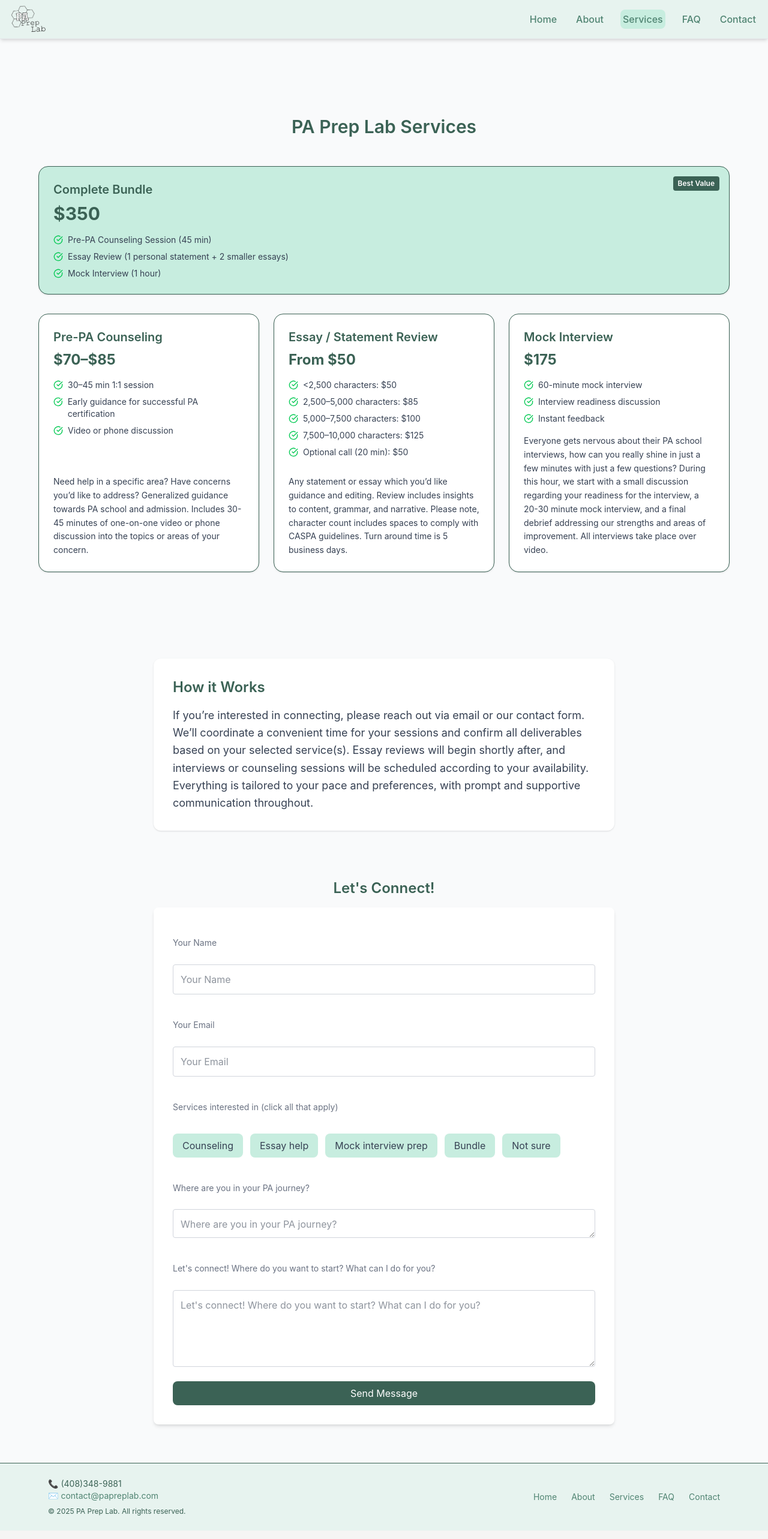
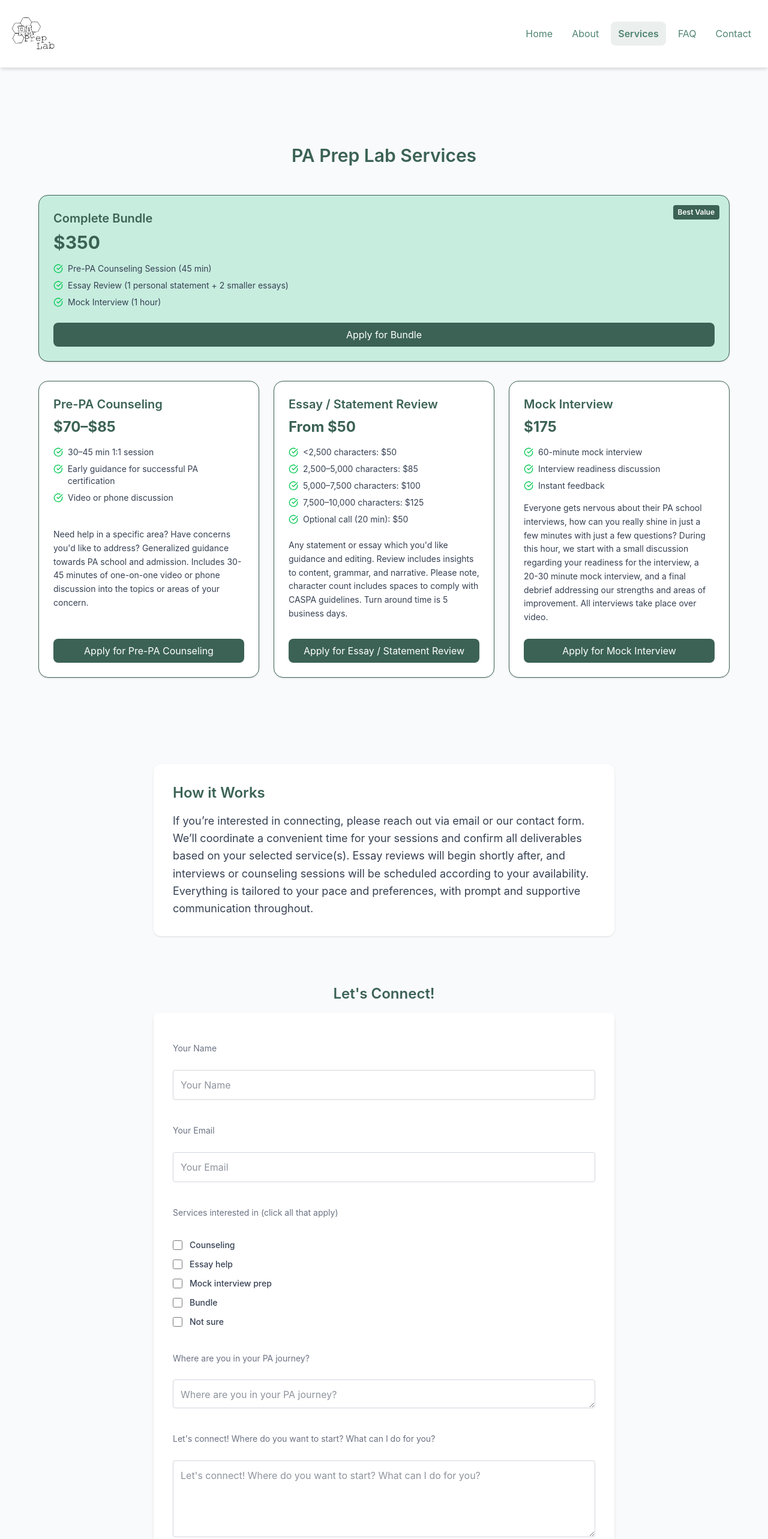
Before and after one commit to a-mcnulty/pa-prep-lab, a Next.js app: page /pricing in a window 1280 px wide. Shown: the top 2566 px of the page at 60% size. Built offline with nearby package versions, Linux system fonts and the light colour scheme.

Commit message:
fix header, improve the pricing cards

```diff
--- a/app/pricing/page.tsx
+++ b/app/pricing/page.tsx
@@ -51,7 +51,7 @@ export default function PricingPage() {
       </section>
 
       {/* Contact */}
-      <section className="max-w-3xl mx-auto">
+      <section id="contact-form" className="max-w-3xl mx-auto">
         <h2
           className={`text-2xl font-semibold mb-4 text-center ${pricingColors.sectionTitle}`}
         >
--- a/components/ContactForm.tsx
+++ b/components/ContactForm.tsx
@@ -1,6 +1,6 @@
 "use client";
 
-import { useState } from "react";
+import { useState, useEffect } from "react";
 import { siteContent } from '@/lib/content';
 
 // 🎨 Colors & Styles
@@ -16,8 +16,18 @@ const formStyles = {
 
 export default function ContactForm() {
   const [status, setStatus] = useState<"idle" | "success" | "error">("idle");
+  const [selectedServices, setSelectedServices] = useState<string[]>([]);
 
-  const [selectedServices, setSelectedServices] = useState<string[]>([]);
+  // Listen for pre-selection events from pricing cards
+  useEffect(() => {
+    const handlePreSelectServices = (event: CustomEvent<{ serviceIds: string[] }>) => {
+      const { serviceIds } = event.detail;
+      setSelectedServices(serviceIds);
+    };
+
+    window.addEventListener('preSelectServices', handlePreSelectServices as EventListener);
+    return () => window.removeEventListener('preSelectServices', handlePreSelectServices as EventListener);
+  }, []);
 
   const handleServiceChange = (id: string) => {
     setSelectedServices((prev) =>
@@ -74,20 +84,23 @@ export default function ContactForm() {
       <div className="space-y-2">
         <p className="text-sm text-gray-500 mt-4 leading-relaxed">{siteContent.contactForm.placeholders.services}</p>
         <br/>
-        <div className="flex flex-wrap gap-3">
+        <div className="space-y-3">
           {siteContent.contactForm.services.map(({ id, label }) => (
-            <button
-              type="button"
-              key={id}
-              onClick={() => handleServiceChange(id)}
-              className={`px-4 py-2 rounded-lg border transition ${
-                selectedServices.includes(id)
-                  ? 'bg-[#3B6255] text-white border-[#3B6255]'
-                  : 'bg-[#c7eddf] text-gray-700 border-gray-300 hover:bg-[#3B6255]'
-              }`}
-            >
-              {label}
-            </button>
+            <div key={id} className="flex items-center">
+              <input
+                type="checkbox"
+                id={id}
+                checked={selectedServices.includes(id)}
+                onChange={() => handleServiceChange(id)}
+                className="w-4 h-4 text-[#3B6255] bg-gray-100 border-gray-300 rounded focus:ring-[#3B6255] focus:ring-2"
+              />
+              <label
+                htmlFor={id}
+                className="ml-3 text-sm font-medium text-gray-700 cursor-pointer select-none"
+              >
+                {label}
+              </label>
+            </div>
           ))}
         </div>
       </div>
--- a/components/Footer.tsx
+++ b/components/Footer.tsx
@@ -5,11 +5,12 @@ const footerColors = {
   background: "bg-[#e7f3ef]",
   text: "text-[#3B6255]",
   hover: "hover:text-white",
+  border: "border-t border-gray-100",
 };
 
 export default function Footer() {
   return (
-    <footer className={`shadow-md border-t border-grey-100  ${footerColors.background} ${footerColors.text} text-sm py-6`}>
+    <footer className={`${footerColors.border} ${footerColors.background} ${footerColors.text} text-sm py-6`}>
       <div className="max-w-6xl mx-auto px-4 flex flex-col md:flex-row justify-between items-center space-y-4 md:space-y-0">
         <div>
           <p>{siteContent.footer.phone}</p>
--- a/components/Navbar.tsx
+++ b/components/Navbar.tsx
@@ -17,16 +17,14 @@ import {
 
 // 🎨 Colors & styles
 const navColors = {
-  bg: 'bg-[#e7f3ef]',
-  border: 'border-gray-200',
-  shadow: 'shadow-md',
-  linkActive: 'bg-[#c7eddf] text-[#3B6255]',
-  linkInactive: 'text-gray-700 hover:bg-[#c7eddf]',
-  iconActive: 'bg-[#c7eddf] text-[#3B6255]',
-  iconInactive: 'hover:bg-[#c7eddf] hover:scale-110 text-gray-700',
-  mobileMenuBg: 'bg-white',
-  mobileMenuHover: 'hover:bg-[#c7eddf]',
-  toggleBtn: 'p-2 hover:bg-[#508472] text-[#3B6255]',
+  bg: 'bg-white border-b border-gray-100 shadow-md',
+  linkActive: 'text-[#3B6255] font-semibold bg-[#3B6255]/10',
+  linkInactive: 'text-gray-700 hover:text-[#3B6255]',
+  iconActive: 'text-[#3B6255] bg-[#3B6255]/10',
+  iconInactive: 'hover:text-[#3B6255] hover:scale-110 text-gray-700',
+  mobileMenuBg: 'bg-white/95 backdrop-blur-sm',
+  mobileMenuHover: 'hover:bg-[#c7eddf]/30',
+  toggleBtn: 'p-2 rounded-lg hover:text-[#3B6255] hover:bg-[#3B6255]/10 hover:scale-105 text-gray-700 transition-all duration-200',
 }
 
 // 📌 Navigation links
@@ -40,12 +38,12 @@ const navLinks = [
 
 // 🔧 Helpers
 const navTextStyle = (active: boolean) =>
-  `p-1 rounded-lg !no-underline hover:no-underline font-medium transition-colors ${
+  `px-3 py-2 rounded-lg !no-underline hover:no-underline transition-all duration-200 hover:bg-[#3B6255]/10 hover:scale-105 hover:shadow-sm ${
     active ? navColors.linkActive : navColors.linkInactive
   }`
 
 const navIconStyle = (active: boolean) =>
-  `p-1 rounded-lg transition-all ${
+  `p-2 rounded-lg transition-all duration-200 hover:bg-[#3B6255]/10 hover:shadow-sm ${
     active ? navColors.iconActive : navColors.iconInactive
   }`
 
@@ -54,23 +52,23 @@ export default function Navbar() {
   const pathname = usePathname()
 
   return (
-    <nav className={`${navColors.bg} border-b ${navColors.border} ${navColors.shadow} relative z-50`}>
-      <div className="flex justify-between items-center">
+    <nav className={`${navColors.bg} sticky top-0 z-50 py-4`}>
+      <div className="flex justify-between items-center max-w-7xl mx-auto px-4">
         {/* Logo */}
-        <div className="w-32 h-16 relative px-4">
-          <Link href="/" className="text-2xl font-bold whitespace-nowrap text-purple-700">
+        <div className="relative">
+          <Link href="/" className="block">
             <Image
               src={PaLab}
               alt="PA Prep Lab Logo"
               width={200}
               height={200}
-              className="w-16 h-16 object-contain"
+              className="w-20 h-20 object-contain hover:scale-105 transition-transform"
             />
           </Link>
         </div>
 
         {/* Desktop Nav */}
-        <div className="hidden md:flex space-x-6 items-center px-4 py-3">
+        <div className="hidden md:flex space-x-2 items-center">
           {navLinks.map(({ href, label }) => (
             <Link
               key={href}
@@ -83,7 +81,7 @@ export default function Navbar() {
         </div>
 
         {/* Mobile Top Nav - Icons */}
-        <div className="flex md:hidden items-center space-x-1 px-4 py-3">
+        <div className="flex md:hidden items-center space-x-1">
           {navLinks.map(({ href, icon: Icon }) => (
             <Link
               key={href}
@@ -91,34 +89,35 @@ export default function Navbar() {
               className={navIconStyle(pathname === href)}
               aria-label={href}
             >
-              <Icon size={14} />
+              <Icon size={16} />
             </Link>
           ))}
           <button
             onClick={() => setMenuOpen(!menuOpen)}
             className={navColors.toggleBtn}
           >
-            {menuOpen ? <X size={18} /> : <Menu size={18} />}
+            {menuOpen ? <X size={20} /> : <Menu size={20} />}
           </button>
         </div>
       </div>
 
       {/* Mobile Dropdown */}
       {menuOpen && (
-        <div className={`md:hidden mt-3 p-4 ${navColors.mobileMenuBg} border rounded-lg shadow z-50`}>
-          <ul className={`space-y-3 text-[#3B6255]`}>
+        <div className={`md:hidden absolute top-full left-4 right-4 mt-2 p-4 ${navColors.mobileMenuBg} rounded-lg shadow-xl border border-white/20 z-50`}>
+          <ul className={`space-y-2`}>
             {navLinks.map(({ href, label, icon: Icon }) => (
-              <li
-                key={href}
-                className={`flex items-center space-x-2 p-2 rounded-lg transition-colors ${
-                  pathname === href
-                    ? navColors.linkActive
-                    : navColors.mobileMenuHover
-                }`}
-              >
-                <Icon size={20} />
-                <Link href={href} onClick={() => setMenuOpen(false)}>
-                  {label}
+              <li key={href}>
+                <Link
+                  href={href}
+                  onClick={() => setMenuOpen(false)}
+                  className={`flex items-center space-x-3 p-3 rounded-lg transition-colors ${
+                    pathname === href
+                      ? 'bg-[#3B6255]/10 text-[#3B6255] font-semibold'
+                      : navColors.mobileMenuHover + ' text-gray-700'
+                  }`}
+                >
+                  <Icon size={18} />
+                  <span>{label}</span>
                 </Link>
               </li>
             ))}
--- a/components/PricingSection.tsx
+++ b/components/PricingSection.tsx
@@ -2,6 +2,7 @@
 
 import { CheckCircle } from 'lucide-react';
 import Link from "next/link";
+import { siteContent } from '@/lib/content';
 
 // 🎨 Theme Colors
 const pricingColors = {
@@ -19,61 +20,25 @@ const pricingColors = {
   featureIcon: "text-green-500",
 };
 
-// 📝 Section Text
-const pricingText = {
-  heading: "PA Prep Lab Services",
-  bundleTag: "Best Value",
-  button: "Learn More",
-};
-
-// 💼 Packages Data
-const packages = [
-  {
-    title: "Pre-PA Counseling",
-    price: "$70–$85",
-    features: [
-      "30–45 min 1:1 session",
-      "Early guidance for successful PA certification",
-      "Video or phone discussion",
-    ],
-    description: 'Need help in a specific area? Have concerns you’d like to address? Generalized guidance towards PA school and admission. Includes 30-45 minutes of one-on-one video or phone discussion into the topics or areas of your concern.'
-  },
-  {
-    title: "Essay / Statement Review",
-    price: "From $50",
-    features: [
-      "<2,500 characters: $50",
-      "2,500–5,000 characters: $85",
-      "5,000–7,500 characters: $100",
-      "7,500–10,000 characters: $125",
-      "Optional call (20 min): $50",
-    ],
-    description: 'Any statement or essay which you’d like guidance and editing. Review includes insights to content, grammar, and narrative. Please note, character count includes spaces to comply with CASPA guidelines. Turn around time is 5 business days.'
-  },
-  {
-    title: "Mock Interview",
-    price: "$175",
-    features: [
-      "60-minute mock interview",
-      "Interview readiness discussion",
-      "Instant feedback",
-    ],
-    description:'Everyone gets nervous about their PA school interviews, how can you really shine in just a few minutes with just a few questions? During this hour, we start with a small discussion regarding your readiness for the interview, a 20-30 minute mock interview, and a final debrief addressing our strengths and areas of improvement. All interviews take place over video.'
-  },
-];
-
-const bundle = {
-  title: "Complete Bundle",
-  price: "$350",
-  features: [
-    "Pre-PA Counseling Session (45 min)",
-    "Essay Review (1 personal statement + 2 smaller essays)",
-    "Mock Interview (1 hour)",
-  ],
-  isHighlighted: true,
-};
+// Use centralized content
+const pricingText = siteContent.pricing;
+const packages = siteContent.pricing.packages;
+const bundle = siteContent.pricing.bundle;
 
 export default function PricingSection({ pricingPage }: { pricingPage?: boolean }) {
+  // Function to scroll to contact form and select services
+  const handleApply = (serviceIds: string[]) => {
+    // Scroll to contact form
+    const contactSection = document.querySelector('#contact-form');
+    if (contactSection) {
+      contactSection.scrollIntoView({ behavior: 'smooth', block: 'start' });
+    }
+
+    // Dispatch custom event to pre-select services
+    window.dispatchEvent(new CustomEvent('preSelectServices', {
+      detail: { serviceIds }
+    }));
+  };
   return (
     <section className={`${pricingColors.sectionBg} py-16 px-4 sm:px-6 lg:px-8`}>
       <div className="max-w-7xl mx-auto">
@@ -84,7 +49,7 @@ export default function PricingSection({ pricingPage }: { pricingPage?: boolean
         {/* Bundle full-width card */}
         <div className="mb-8">
           <div
-            className={`relative rounded-2xl border shadow-sm p-6 ${pricingColors.bundleBg} ${pricingColors.bundleBorder} hover:shadow-md transition`}
+            className={`relative rounded-2xl border shadow-sm p-6 ${pricingColors.bundleBg} ${pricingColors.bundleBorder} hover:shadow-lg hover:bg-[#d4eddd] transition-all duration-200 cursor-pointer`}
           >
             <span
               className={`absolute top-4 right-4 ${pricingColors.bundleTagBg} ${pricingColors.bundleTagText} px-2 py-1 text-xs font-semibold rounded`}
@@ -111,14 +76,21 @@ export default function PricingSection({ pricingPage }: { pricingPage?: boolean
                 ))}
               </ul>
             </div>
-            {!pricingPage && (
+            {!pricingPage ? (
               <Link href="/pricing">
                 <button
-                  className={`mt-6 w-full ${pricingColors.buttonBg} ${pricingColors.buttonText} py-2 rounded ${pricingColors.buttonHover} transition`}
+                  className={`mt-6 w-full ${pricingColors.buttonBg} ${pricingColors.buttonText} py-2 rounded ${pricingColors.buttonHover} transition-colors duration-200`}
                 >
                   {pricingText.button}
                 </button>
               </Link>
+            ) : (
+              <button
+                onClick={() => handleApply(['bundle'])}
+                className={`mt-6 w-full ${pricingColors.buttonBg} ${pricingColors.buttonText} py-2 rounded ${pricingColors.buttonHover} transition-colors duration-200`}
+              >
+                Apply for Bundle
+              </button>
             )}
           </div>
         </div>
@@ -128,7 +100,7 @@ export default function PricingSection({ pricingPage }: { pricingPage?: boolean
           {packages.map((pkg) => (
             <div
               key={pkg.title}
-              className={`relative flex flex-col justify-between rounded-2xl bg-white shadow-sm p-6 hover:shadow-md border ${pricingColors.cardBorder} transition`}
+              className={`relative flex flex-col justify-between rounded-2xl bg-white shadow-sm p-6 hover:shadow-lg hover:bg-gray-50 border ${pricingColors.cardBorder} transition-all duration-200 cursor-pointer group`}
             >
               <div>
                 <h3 className="text-xl font-semibold mb-2">{pkg.title}</h3>
@@ -154,15 +126,28 @@ export default function PricingSection({ pricingPage }: { pricingPage?: boolean
                   {pkg.description}
                 </p>
               )}
-              {!pricingPage && (
+              {!pricingPage ? (
                 <Link href="/pricing">
                   <button
-
-                    className={`mt-6 w-full ${pricingColors.buttonBg} ${pricingColors.buttonText} py-2 rounded hover:bg-[#2d4e42] transition`}
+                    className={`mt-6 w-full ${pricingColors.buttonBg} ${pricingColors.buttonText} py-2 rounded hover:bg-[#2d4e42] transition-colors duration-200`}
                   >
                     {pricingText.button}
                   </button>
                 </Link>
+              ) : (
+                <button
+                  onClick={() => {
+                    const serviceMap: { [key: string]: string[] } = {
+                      'Pre-PA Counseling': ['counseling'],
+                      'Essay / Statement Review': ['essay'],
+                      'Mock Interview': ['mock']
+                    };
+                    handleApply(serviceMap[pkg.title] || ['counseling']);
+                  }}
+                  className={`mt-6 w-full ${pricingColors.buttonBg} ${pricingColors.buttonText} py-2 rounded hover:bg-[#2d4e42] transition-colors duration-200`}
+                >
+                  Apply for {pkg.title}
+                </button>
               )}
             </div>
           ))}
```
